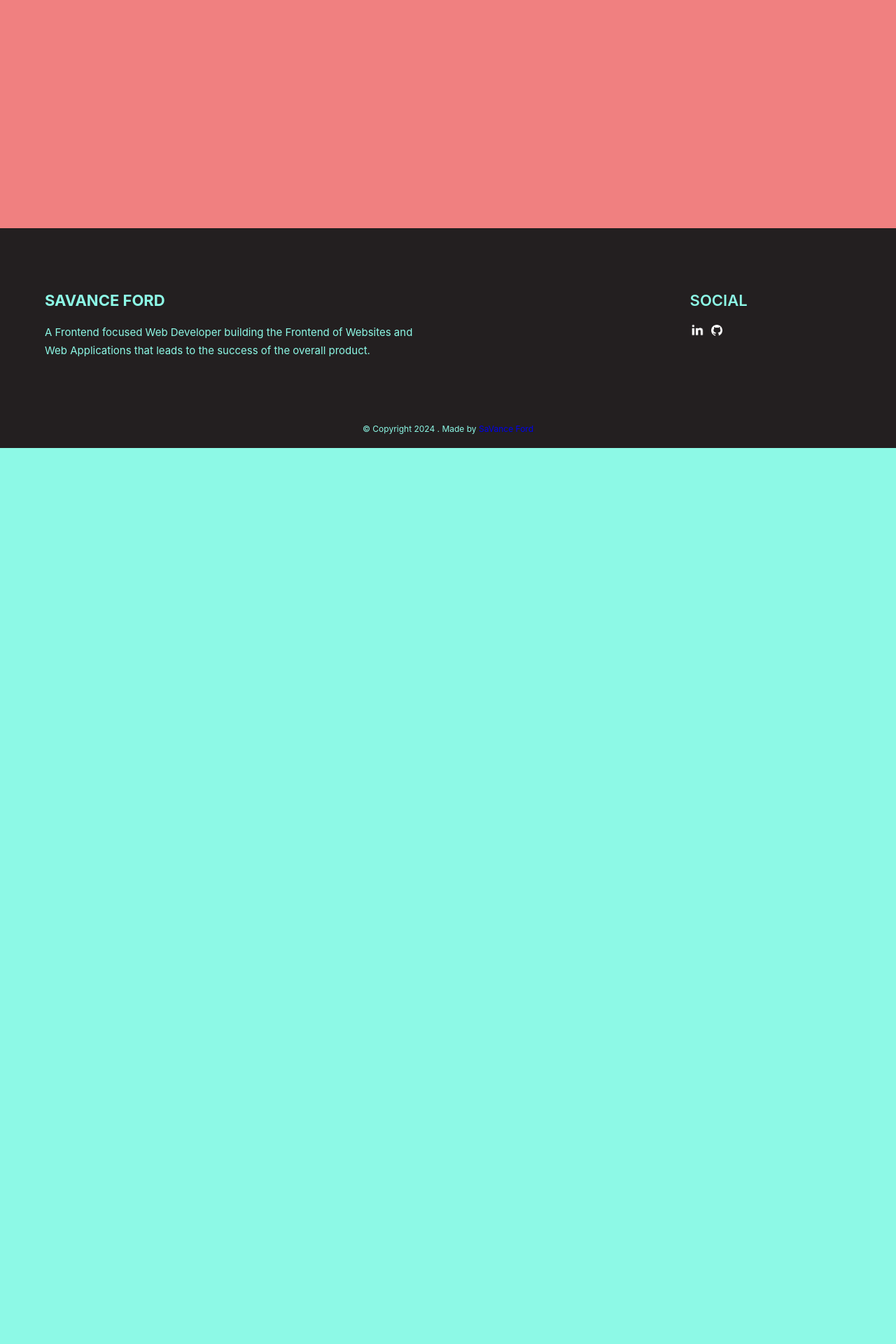
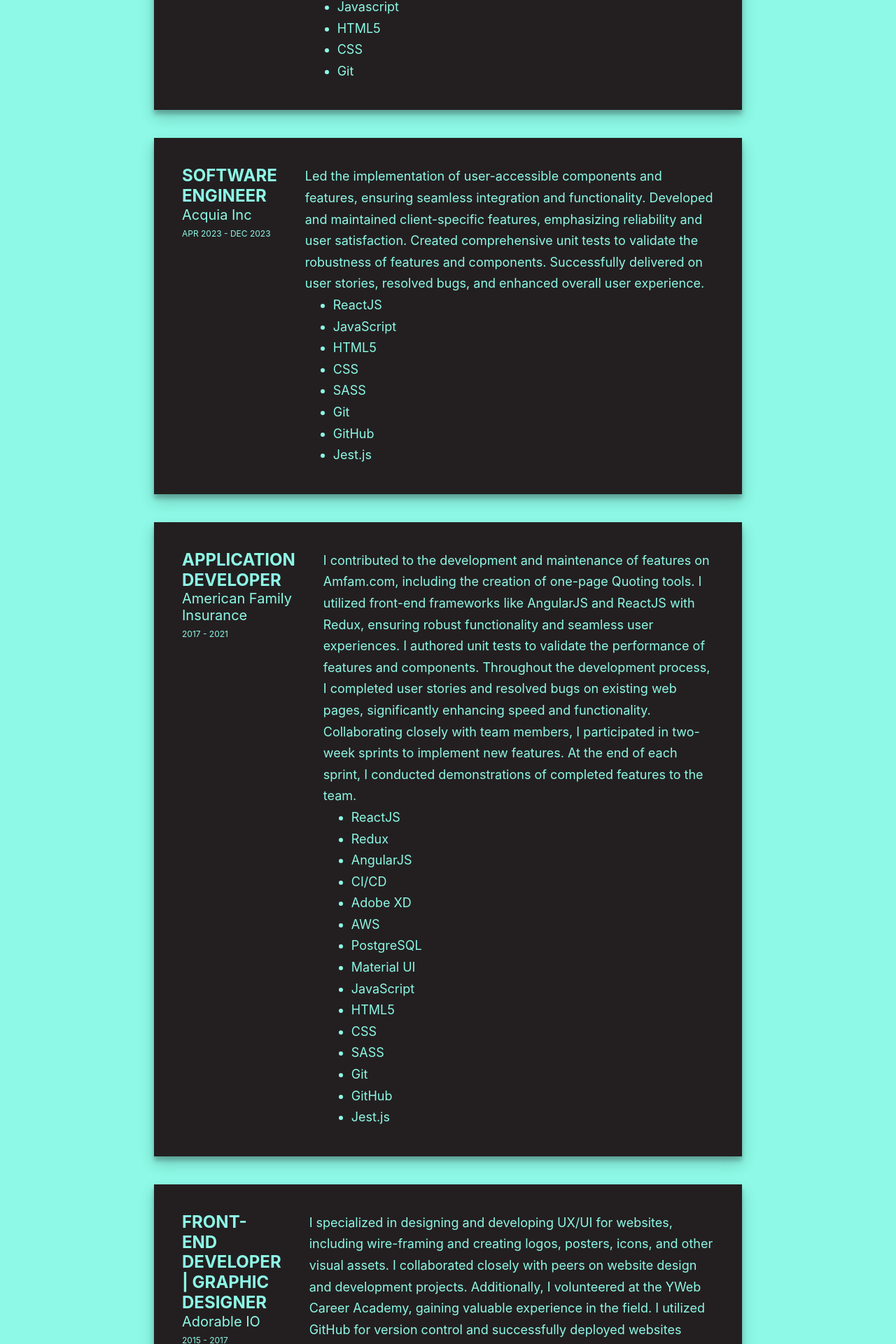
Before and after one commit to SaVanceX/SaVance-Portfolio, a React (Create React App) app: page /experience in a window 1280 px wide. Shown: the part 874-2794 px from the top of the page at 70% size. Before the commit the page ends 1514 px from the top, so only its background shows below. Built offline with nearby package versions, Linux system fonts and the light colour scheme.

Commit message:
style experience page

```diff
--- a/src/index.css
+++ b/src/index.css
@@ -170,8 +170,7 @@
 /* Experience */
 
 #experience {
-  background-color: lightcoral;
-  height: 100vh;
+  background-color: var(--sea-foam);
   padding: 200px 0;
 
   h1 {
@@ -182,10 +181,38 @@
   }
 
   .experience-block {
-    background-color: lightskyblue;
+    box-shadow: rgba(0, 0, 0, 0.19) 0px 10px 20px,
+      rgba(0, 0, 0, 0.23) 0px 6px 6px;
+    background-color: var(--black);
+    color: var(--sea-foam);
     width: 90%;
     margin: auto;
     display: flex;
+    margin-bottom: 40px;
+    padding: 20px;
+
+    .work-date {
+      line-height: 1.2;
+      padding: 20px;
+
+      .title {
+        font-size: 2.4rem;
+        font-weight: 700;
+        text-transform: uppercase;
+      }
+      .job {
+        font-size: 2rem;
+        margin-bottom: 8px;
+      }
+      .year {
+        font-size: 1.2rem;
+      }
+    }
+    .work-text {
+      padding: 20px;
+      font-size: 1.8rem;
+      line-height: 1.7;
+    }
   }
 }
 
@@ -323,32 +350,6 @@
   }
 }
 
-/* ----------------- Experience */
-.experience-block {
-  .work-date {
-    line-height: 1.2;
-    padding: 20px;
-
-    .title {
-      font-size: 2.4rem;
-      font-weight: 700;
-      text-transform: uppercase;
-    }
-    .job {
-      font-size: 2rem;
-    }
-    .year {
-      font-size: 1.2rem;
-    }
-  }
-  .work-text {
-    padding: 20px;
-    background-color: lightgreen;
-    font-size: 1.8rem;
-    line-height: 1.7;
-  }
-}
-
 /* -------- BREAKPOINTS ------------- */
 
 /* --------- 1200 */
@@ -433,6 +434,7 @@
   }
 }
 
+/* ------- 600 ------------- */
 @media only screen and (min-width: 600px) {
   .hamburger-container,
   .mobile-list,
@@ -444,6 +446,10 @@
   .contact-form {
     width: 500px;
     padding: 64px;
+  }
+
+  .experience-block {
+    max-width: 800px;
   }
 }
 
@@ -592,16 +598,18 @@
 
   .experience-block {
     flex-wrap: wrap;
+    padding: 8px !important;
 
     .work-date {
       padding-bottom: 0;
-      margin-bottom: 20px;
       .title {
         font-size: 2.4rem;
       }
     }
 
     .work-text {
+      border-top: var(--sea-foam) solid 2px;
+
       padding-top: 0;
     }
   }
--- a/src/work-data.js
+++ b/src/work-data.js
@@ -9,6 +9,8 @@
       'Ruby on Rails',
       'Bridgetown',
       'Decap CMS',
+      'CMS',
+      'SEO',
       'Netlify',
       'Tailwind',
       'Javascript',
@@ -17,4 +19,62 @@
       'Git',
     ],
   },
+  {
+    id: 2,
+    title: 'SOFTWARE ENGINEER',
+    job: 'Acquia Inc',
+    year: 'APR 2023 - DEC 2023',
+    text: 'Led the implementation of user-accessible components and features, ensuring seamless integration and functionality. Developed and maintained client-specific features, emphasizing reliability and user satisfaction. Created comprehensive unit tests to validate the robustness of features and components. Successfully delivered on user stories, resolved bugs, and enhanced overall user experience.',
+    techStack: [
+      'ReactJS',
+      'JavaScript',
+      'HTML5',
+      'CSS',
+      'SASS',
+      'Git',
+      'GitHub',
+      'Jest.js',
+    ],
+  },
+  {
+    id: 3,
+    title: 'APPLICATION DEVELOPER',
+    job: 'American Family Insurance',
+    year: '2017 - 2021',
+    text: 'I contributed to the development and maintenance of features on Amfam.com, including the creation of one-page Quoting tools. I utilized front-end frameworks like AngularJS and ReactJS with Redux, ensuring robust functionality and seamless user experiences. I authored unit tests to validate the performance of features and components. Throughout the development process, I completed user stories and resolved bugs on existing web pages, significantly enhancing speed and functionality. Collaborating closely with team members, I participated in two-week sprints to implement new features. At the end of each sprint, I conducted demonstrations of completed features to the team.',
+    techStack: [
+      'ReactJS',
+      'Redux',
+      'AngularJS',
+      'CI/CD',
+      'Adobe XD',
+      'AWS',
+      'PostgreSQL',
+      'Material UI',
+      'JavaScript',
+      'HTML5',
+      'CSS',
+      'SASS',
+      'Git',
+      'GitHub',
+      'Jest.js',
+    ],
+  },
+  {
+    id: 4,
+    title: 'FRONT-END DEVELOPER | GRAPHIC DESIGNER',
+    job: 'Adorable IO',
+    year: '2015 - 2017',
+    text: 'I specialized in designing and developing UX/UI for websites, including wire-framing and creating logos, posters, icons, and other visual assets. I collaborated closely with peers on website design and development projects. Additionally, I volunteered at the YWeb Career Academy, gaining valuable experience in the field. I utilized GitHub for version control and successfully deployed websites using Heroku.',
+    techStack: [
+      'UX/UI',
+      'JavaScript',
+      'HTML5',
+      'CSS',
+      'Git',
+      'GitHub',
+      'Heroku',
+      'Adobe Illustrator',
+    ],
+  },
 ];
```
